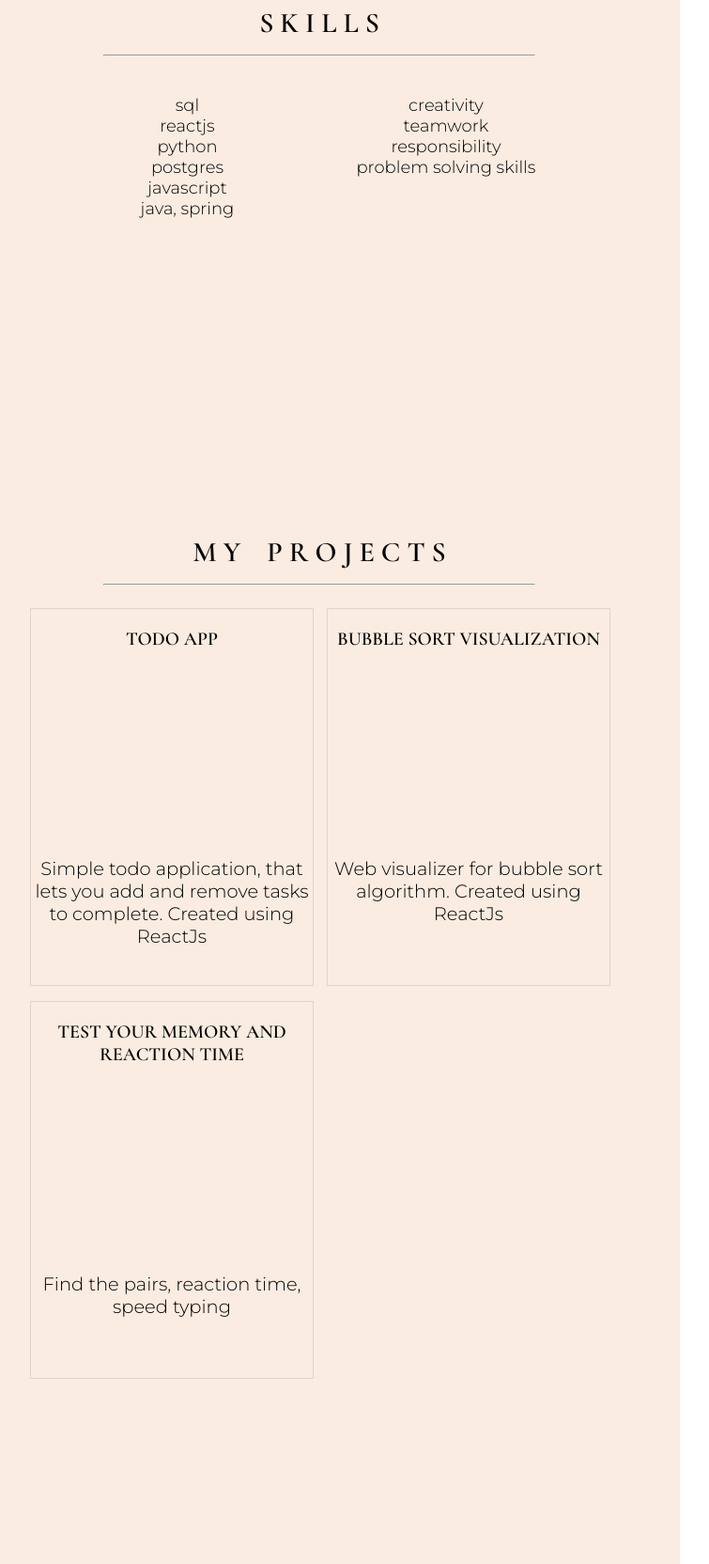
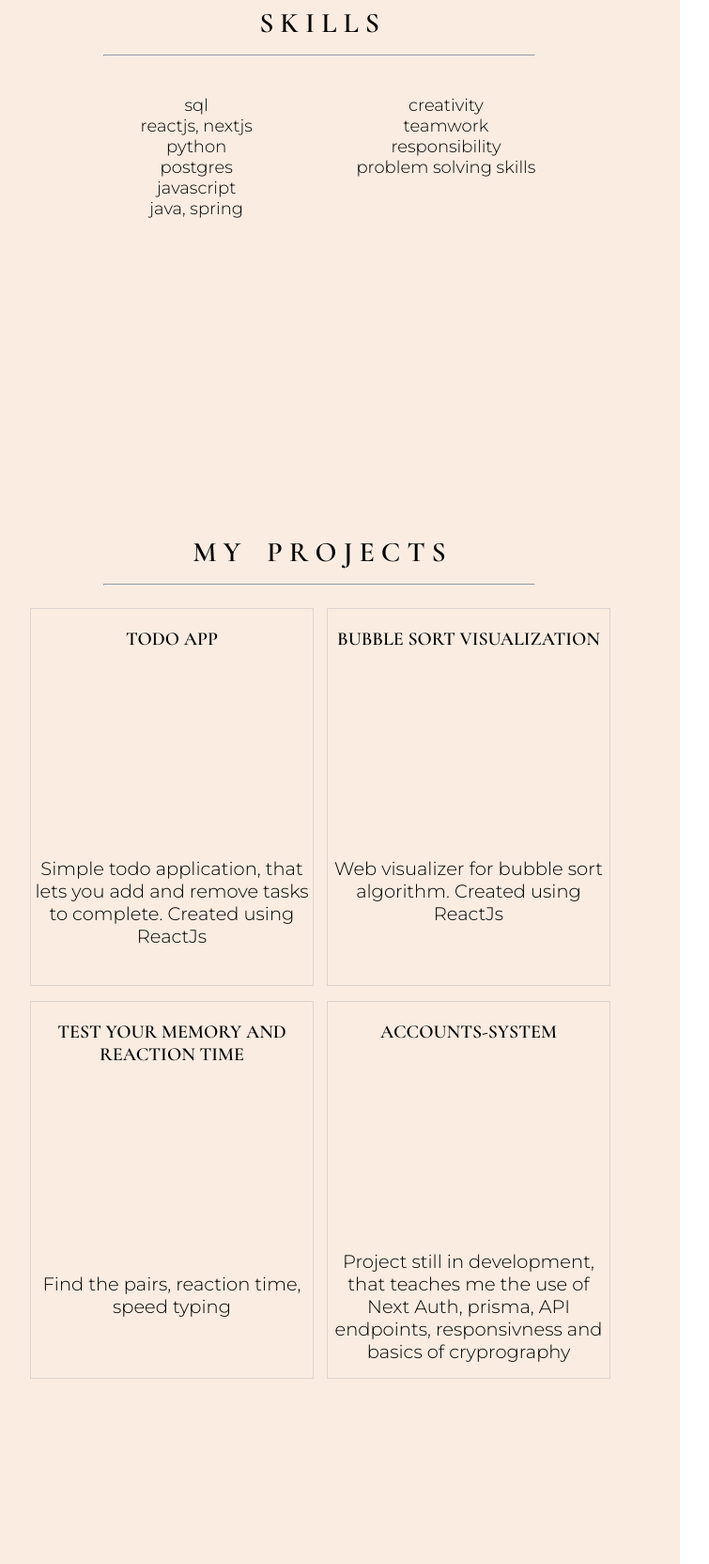
Before and after one commit to MaxamatO/Portfolio, a website: page index.html in a window 1280 px wide. Shown: the part 1100-2764 px from the top of the page at 94% size, without its empty margins (44-799 px from the left). Drawn offline with nearby package versions, Linux system fonts and the light colour scheme.

Commit message:
skills update

```diff
--- a/assets/index.js
+++ b/assets/index.js
@@ -1,7 +1,7 @@
 let faders = document.querySelectorAll('.fade-in');
 
 const appearOptions = {
-    threshold: .4,
+    threshold: .2,
     rootMargin: "0px 0px -10px 0px"
 };
 
--- a/index.html
+++ b/index.html
@@ -52,7 +52,7 @@
                             <div class="dev-skills">
                                 <ul>
                                     <li>sql</li>
-                                    <li>reactjs</li>
+                                    <li>reactjs, nextjs</li>
                                     <li>python</li>
                                     <li>postgres</li>
                                     <li>javascript</li>
@@ -92,6 +92,13 @@
                             <div class="project">
                                 <h3>TEST YOUR MEMORY AND REACTION TIME</h3>
                                 <p>Find the pairs, reaction time, speed typing</p>
+                            </div>
+                        </a>
+                        <a href="https://github.com/MaxamatO/Accounts-system">
+                            <div class="project">
+                                <h3>ACCOUNTS-SYSTEM</h3>
+                                <p>Project still in development, that teaches me the use of Next Auth, prisma, API endpoints, responsivness and basics of cryprography
+                                </p>
                             </div>
                         </a>
 
```
